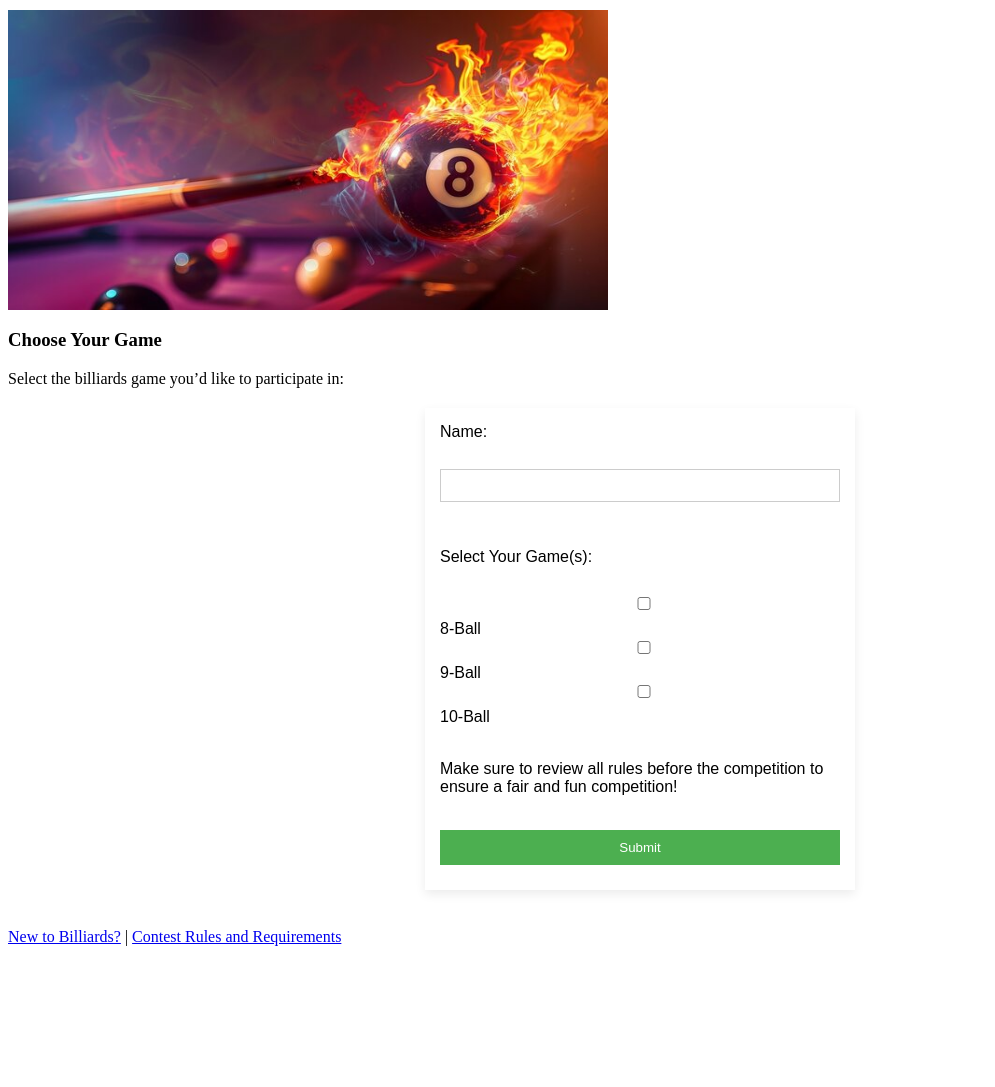
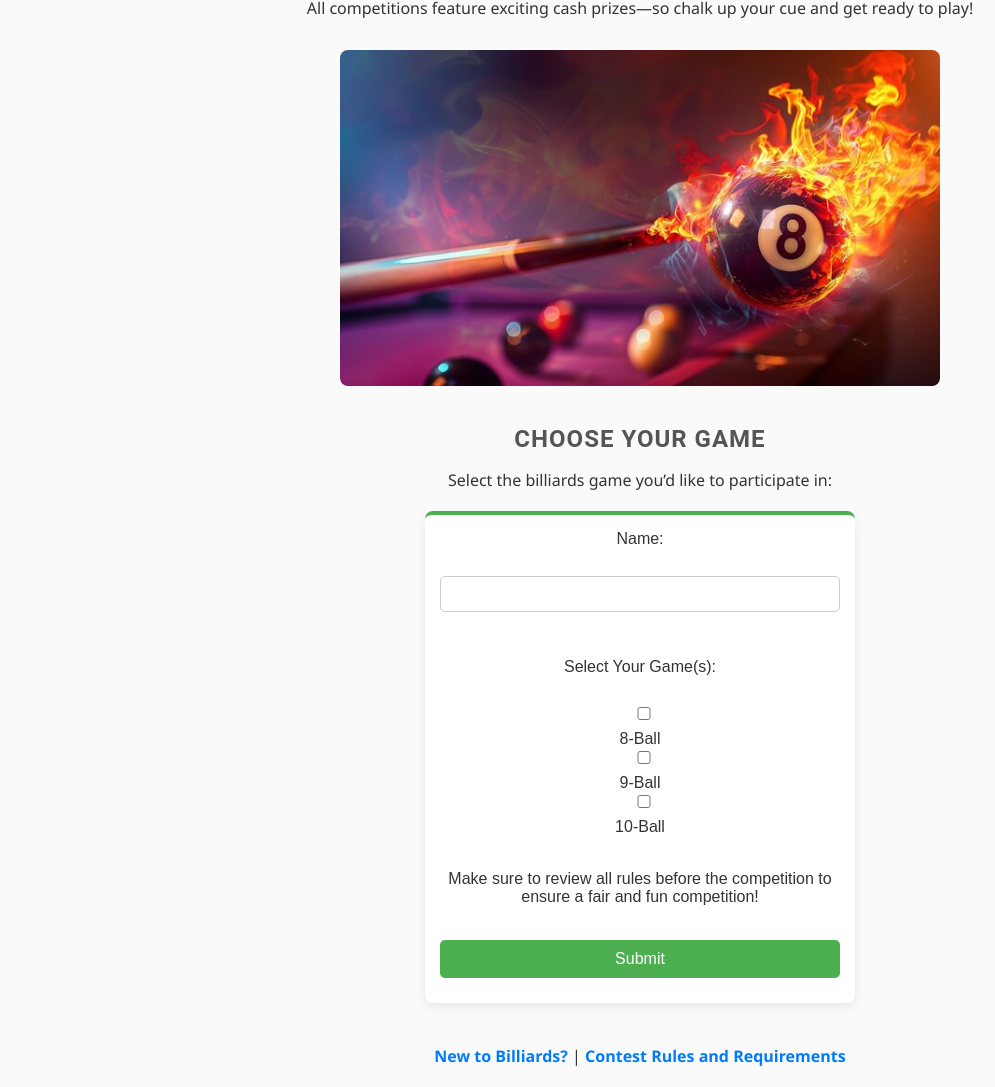
Before and after one commit to noahKyhl/CreativeCoding7HW, a plain HTML site: page index.html in a window 1280 px wide. Shown: the part 172-1259 px from the top of the page, without its empty margins (0-995 px from the left). Before the commit the page ends 1126 px from the top, so only its background shows below. Drawn offline with Linux system fonts and the light colour scheme.

Commit message:
fixed linking .css with html files, added comments

```diff
--- a/index.html
+++ b/index.html
@@ -1,7 +1,7 @@
 <html>
     <head>
         <title>Welcome to The Billiards Resource Page</title>
-        <link rel="stylesheet" href="styles.css">
+        <link rel="stylesheet" href="style.css">
     </head>
     <body>
         <h1>Welcome to The Billiards Resource Page:</h1>
--- a/style.css
+++ b/style.css
@@ -1,49 +1,96 @@
+/* Body styles */
 body {
-    font-family: Arial, sans-serif;
-    margin: 20px;
-    text-align: center;
-    color: #333;
+    font-family: 'Segoe UI', sans-serif; /* Font */
+    margin: 20px; /* Space around page */
+    text-align: center; /* Center text */
+    color: #333; /* Text color */
+    background-color: #fafafa; /* Background color */
 }
 
+/* Headings */
 h1, h2, h3 {
-    margin-bottom: 10px;
+    font-family: 'Roboto', sans-serif; /* Font */
+    margin-bottom: 10px; /* Spacing */
+    color: #333; /* Text color */
+    text-transform: uppercase; /* Uppercase */
+    letter-spacing: 1px; /* Letter spacing */
 }
 
-img {
-    max-width: 100%;
-    height: auto;
-    margin: 15px 0;
+/* Heading sizes */
+h1 {
+    font-size: 2.5rem; /* Large */
 }
 
-a {
-    color: #007BFF;
-    text-decoration: none;
+h2 {
+    font-size: 2rem; /* Medium */
 }
 
-a:hover {
-    text-decoration: underline;
+h3 {
+    font-size: 1.5rem; /* Small */
+    color: #555; /* Lighter text */
 }
 
-form {
-    max-width: 400px;
-    margin: 20px auto;
-    padding: 15px;
+/* Images */
+img {
+    max-width: 100%; /* Resizing */
+    height: auto; /* Aspect ratio */
+    margin: 15px 0; /* Spacing */
+    border-radius: 8px; /* Rounded corners */
 }
 
-input, button {
-    width: 100%;
-    padding: 8px;
-    margin-bottom: 10px;
-    border: 1px solid #ccc;
+/* Links */
+a {
+    color: #007BFF; /* Blue */
+    text-decoration: none; /* No underline */
+    font-weight: bold; /* Bold */
 }
 
-button {
-    background: #4CAF50;
-    color: white;
-    border: none;
-    cursor: pointer;
+/* Link hover */
+a:hover {
+    text-decoration: underline; /* Underline on hover */
 }
 
-button:hover {
-    background: #45a049;
+/* Form */
+form {
+    max-width: 400px; /* Width */
+    margin: 20px auto; /* Centered */
+    padding: 20px; /* Internal space */
+    background-color: #fff; /* Background */
+    border-radius: 8px; /* Rounded corners */
+    box-shadow: 0 4px 12px rgba(0, 0, 0, 0.1); /* Shadow */
+    border-top: 4px solid #4CAF50; /* Top border */
 }
+
+/* Inputs & Buttons */
+input, button {
+    width: 100%; /* Full width */
+    padding: 12px; /* Internal padding */
+    margin-bottom: 15px; /* Spacing */
+    border-radius: 5px; /* Rounded corners */
+    border: 1px solid #ccc; /* Border */
+    font-size: 16px; /* Text size */
+}
+
+/* Focus effect */
+input:focus, button:focus {
+    border-color: #007BFF; /* Blue border */
+    outline: none; /* No outline */
+}
+
+/* Sections */
+section {
+    padding: 40px 0; /* Vertical padding */
+    border-bottom: 2px solid #e0e0e0; /* Divider line */
+}
+
+/* Last section */
+section:last-child {
+    border-bottom: none; /* No divider */
+}
+
+/* Horizontal rule */
+hr {
+    border: 0; /* Remove default line */
+    border-top: 2px solid #ddd; /* Soft line */
+    margin: 20px 0; /* Spacing */
+}
```
Also changed, not shown: page2.html (+1 -1 lines), page3.html (+1 -1 lines).
